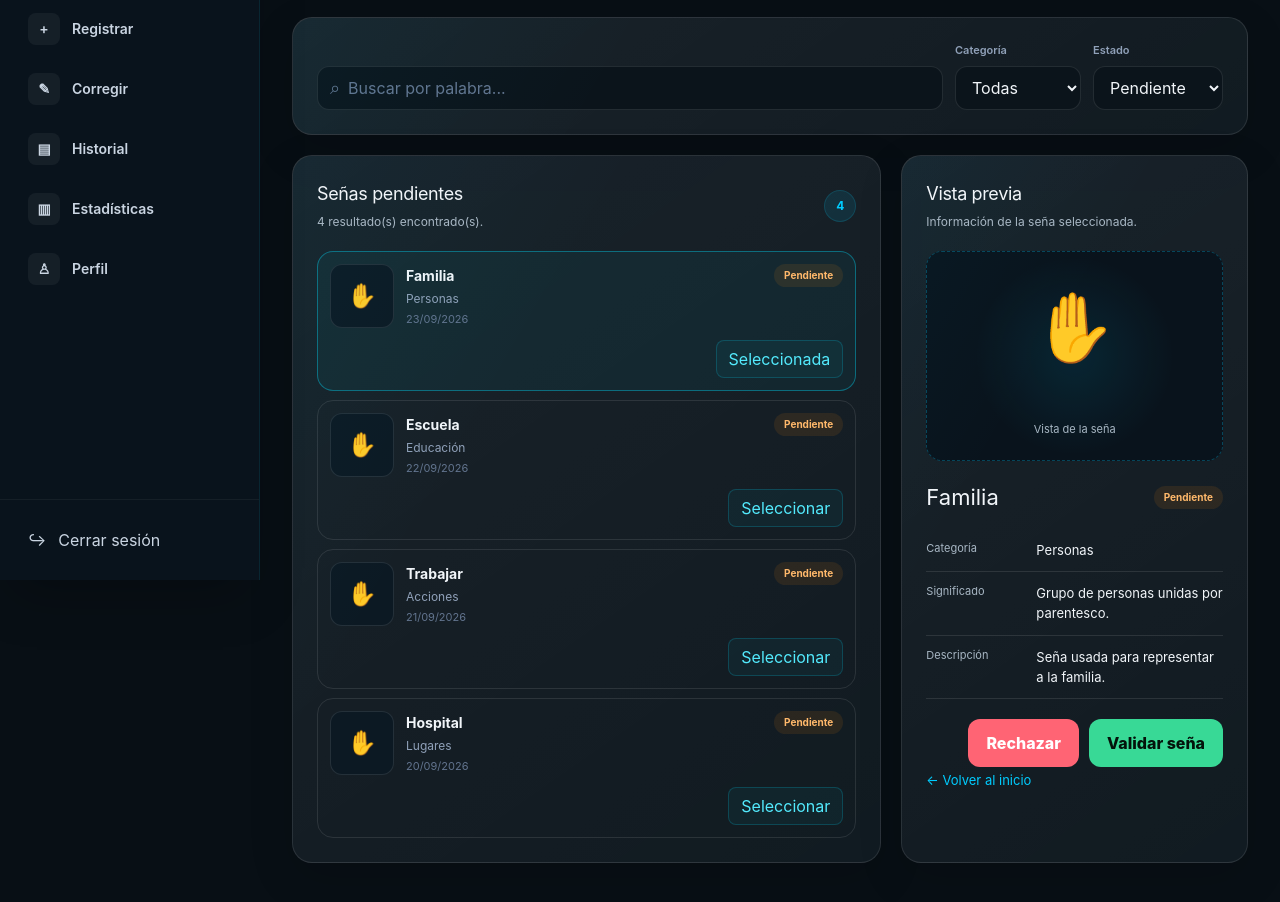
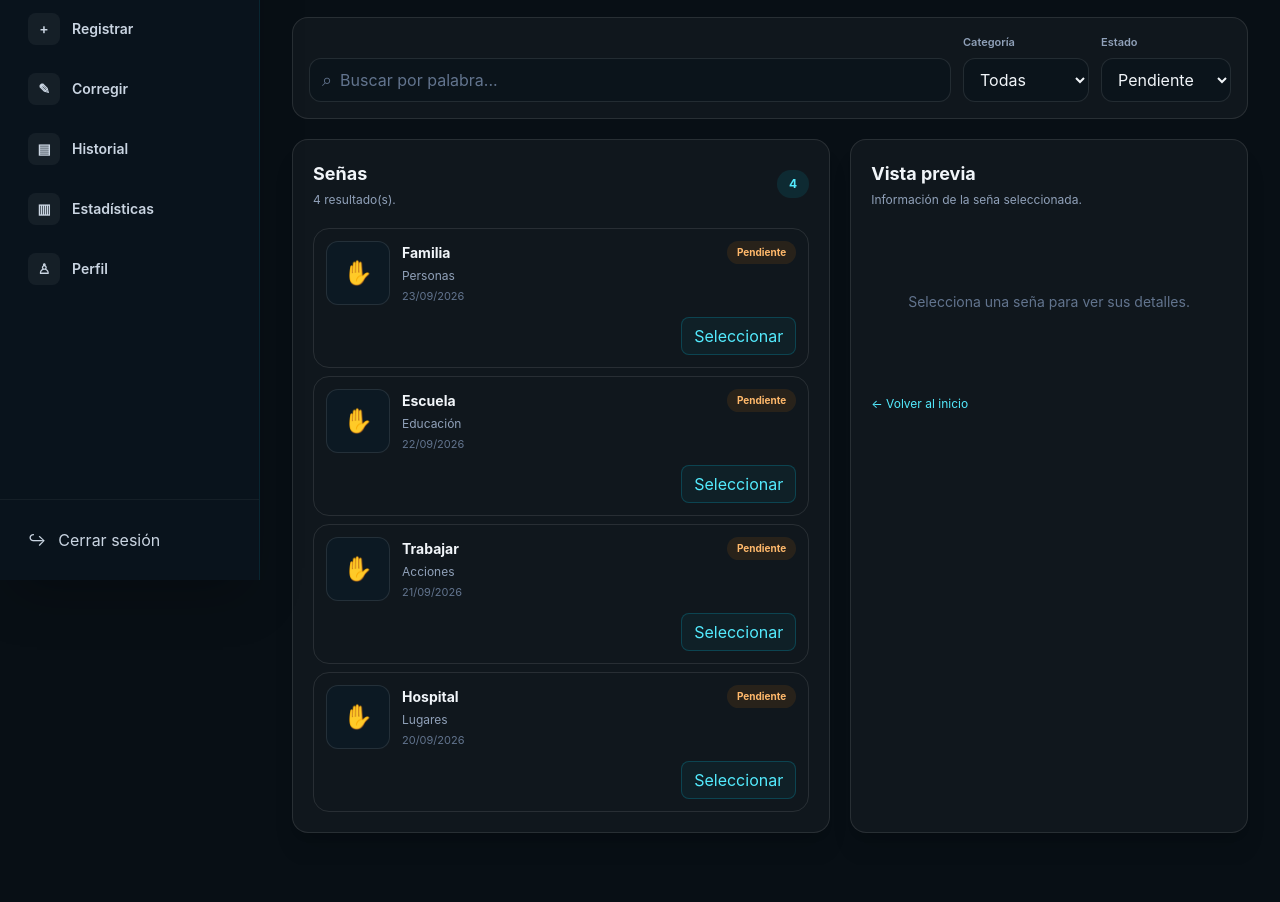
Before and after one commit to yamithmeneses122-hue/Signa-tech-App-react, a React (Vite) app: page /interprete/validar in a window 1280 px wide. Shown: the part 220-1122 px from the top of the page. After the commit the page ends 1085 px from the top, so only its background shows below. Built offline with nearby package versions, Linux system fonts and the light colour scheme.

Commit message:
refactor(interpreter): migrate dashboard and validation UI to Tailwind

```diff
--- a/src/Features/Interpreter/Componentes/ValidationContent.jsx
+++ b/src/Features/Interpreter/Componentes/ValidationContent.jsx
@@ -1,164 +1,52 @@
-import { useMemo, useState } from "react";
+import { useEffect, useMemo, useState } from "react";
 import { Link } from "react-router-dom";
 import PageHeader from "./PageHeader";
 import SearchBar from "./SearchBar";
 import Filter from "./Filter";
 import SignCard from "./SignCard";
 import StatusBadge from "./StatusBadge";
-import { categoryOptions, pendingSigns } from "../data/interpreterData";
+import { categoryOptions } from "../data/interpreterData";
+import { getSigns } from "../funcionalidades/interpreterStorage";
+import { changeSignStatus } from "../funcionalidades/interpreterActions";
+import { filterSigns } from "../funcionalidades/interpreterUtils";
 
 export default function ValidationContent() {
-  const [signs, setSigns] = useState(pendingSigns);
+  const [signs, setSigns] = useState([]);
   const [query, setQuery] = useState("");
   const [category, setCategory] = useState("Todas");
   const [status, setStatus] = useState("Pendiente");
-  const [selected, setSelected] = useState(pendingSigns[0]);
+  const [selected, setSelected] = useState(null);
 
-  const filtered = useMemo(
-    () =>
-      signs.filter(
-        (sign) =>
-          sign.word.toLowerCase().includes(query.toLowerCase()) &&
-          (category === "Todas" || sign.category === category) &&
-          (status === "Todos" || sign.status === status)
-      ),
-    [signs, query, category, status]
-  );
+  useEffect(() => { setSigns(getSigns()); }, []);
+
+  const filtered = useMemo(() => filterSigns(signs, query, category, status), [signs, query, category, status]);
 
   function updateStatus(newStatus) {
     if (!selected) return;
-
-    setSigns((current) =>
-      current.map((sign) =>
-        sign.id === selected.id ? { ...sign, status: newStatus } : sign
-      )
-    );
-
-    setSelected((current) =>
-      current ? { ...current, status: newStatus } : current
-    );
+    const updated = changeSignStatus(selected.id, newStatus);
+    if (updated) {
+      setSigns(updated);
+      setSelected(updated.find((sign) => sign.id === selected.id) || null);
+    }
   }
 
   return (
     <>
-      <PageHeader
-        title="Validar señas"
-        description="Revisa las nuevas señas y decide si deben formar parte del diccionario."
-      />
-
-      <search className="toolbar panel" aria-label="Filtros de validación">
-        <SearchBar
-          value={query}
-          onChange={setQuery}
-          placeholder="Buscar por palabra..."
-        />
-
-        <Filter
-          label="Categoría"
-          value={category}
-          onChange={setCategory}
-          options={categoryOptions}
-        />
-
-        <Filter
-          label="Estado"
-          value={status}
-          onChange={setStatus}
-          options={[
-            { value: "Pendiente", label: "Pendiente" },
-            { value: "Todos", label: "Todos" },
-            { value: "Validada", label: "Validada" },
-            { value: "Rechazada", label: "Rechazada" }
-          ]}
-        />
-      </search>
-
-      <section className="validation-layout" aria-label="Validación de señas">
-        <article className="panel sign-list-panel">
-          <header className="panel-header">
-            <section>
-              <h2>Señas pendientes</h2>
-              <p>{filtered.length} resultado(s) encontrado(s).</p>
-            </section>
-            <strong className="counter">
-              {signs.filter((sign) => sign.status === "Pendiente").length}
-            </strong>
-          </header>
-
-          <ul className="sign-list">
-            {filtered.length ? (
-              filtered.map((sign) => (
-                <li key={sign.id}>
-                  <SignCard
-                    sign={sign}
-                    selected={selected?.id === sign.id}
-                    onSelect={setSelected}
-                  />
-                </li>
-              ))
-            ) : (
-              <li>
-                <p className="empty-state">No hay señas que coincidan con los filtros.</p>
-              </li>
-            )}
-          </ul>
+      <PageHeader title="Validar señas" description="Revisa las nuevas señas y decide si deben formar parte del diccionario." />
+      <section className="mb-5 flex flex-col gap-3 rounded-2xl border border-white/10 bg-white/[0.035] p-4 lg:flex-row lg:items-end" aria-label="Filtros de validación">
+        <SearchBar value={query} onChange={setQuery} placeholder="Buscar por palabra..." />
+        <Filter label="Categoría" value={category} onChange={setCategory} options={categoryOptions} />
+        <Filter label="Estado" value={status} onChange={setStatus} options={[{value:"Pendiente",label:"Pendiente"},{value:"Todos",label:"Todos"},{value:"Validada",label:"Validada"},{value:"Rechazada",label:"Rechazada"}]} />
+      </section>
+      <section className="grid grid-cols-1 gap-5 xl:grid-cols-[1.15fr_0.85fr]" aria-label="Validación de señas">
+        <article className="rounded-2xl border border-white/10 bg-white/[0.035] p-5 shadow-xl">
+          <header className="mb-5 flex items-center justify-between"><section><h2 className="text-lg font-bold">Señas</h2><p className="mt-1 text-xs text-slate-400">{filtered.length} resultado(s).</p></section><strong className="rounded-full bg-cyan-400/10 px-3 py-1.5 text-xs text-cyan-300">{signs.filter((s) => s.status === "Pendiente").length}</strong></header>
+          <ul className="space-y-2">{filtered.map((sign) => <li key={sign.id}><SignCard sign={sign} selected={selected?.id === sign.id} onSelect={setSelected} /></li>)}{!filtered.length && <li className="py-10 text-center text-sm text-slate-500">No hay señas que coincidan con los filtros.</li>}</ul>
         </article>
-
-        <article className="panel preview-panel">
-          <header className="panel-header">
-            <section>
-              <h2>Vista previa</h2>
-              <p>Información de la seña seleccionada.</p>
-            </section>
-          </header>
-
-          {selected ? (
-            <>
-              <figure className="preview-image">
-                <span aria-hidden="true">✋</span>
-                <figcaption>Vista de la seña</figcaption>
-              </figure>
-
-              <section className="sign-details">
-                <header>
-                  <h2>{selected.word}</h2>
-                  <StatusBadge status={selected.status} />
-                </header>
-
-                <dl>
-                  <dt>Categoría</dt>
-                  <dd>{selected.category}</dd>
-                  <dt>Significado</dt>
-                  <dd>{selected.meaning}</dd>
-                  <dt>Descripción</dt>
-                  <dd>{selected.description}</dd>
-                </dl>
-              </section>
-
-              <footer className="form-actions">
-                <button
-                  className="button button-danger"
-                  type="button"
-                  onClick={() => updateStatus("Rechazada")}
-                >
-                  Rechazar
-                </button>
-                <button
-                  className="button button-success"
-                  type="button"
-                  onClick={() => updateStatus("Validada")}
-                >
-                  Validar seña
-                </button>
-              </footer>
-            </>
-          ) : (
-            <p className="empty-state">Selecciona una seña para ver sus detalles.</p>
-          )}
-
-          <Link className="back-link" to="/interprete">
-            ← Volver al inicio
-          </Link>
+        <article className="rounded-2xl border border-white/10 bg-white/[0.035] p-5 shadow-xl">
+          <header className="mb-5"><h2 className="text-lg font-bold">Vista previa</h2><p className="mt-1 text-xs text-slate-400">Información de la seña seleccionada.</p></header>
+          {selected ? <><figure className="grid min-h-52 place-items-center rounded-2xl border border-dashed border-cyan-400/20 bg-[#09131c]"><span className="text-7xl">✋</span></figure><section className="mt-5"><header className="flex items-center justify-between gap-3"><h2 className="text-xl font-bold">{selected.word}</h2><StatusBadge status={selected.status} /></header><dl className="mt-3 grid grid-cols-[110px_1fr] text-sm"><dt className="border-b border-white/10 py-3 text-slate-500">Categoría</dt><dd className="border-b border-white/10 py-3">{selected.category}</dd><dt className="border-b border-white/10 py-3 text-slate-500">Significado</dt><dd className="border-b border-white/10 py-3">{selected.meaning}</dd><dt className="py-3 text-slate-500">Descripción</dt><dd className="py-3 leading-6">{selected.description}</dd></dl></section><footer className="mt-5 flex justify-end gap-2"><button className="rounded-xl bg-rose-500 px-4 py-2.5 text-sm font-bold text-white hover:bg-rose-400" type="button" onClick={() => updateStatus("Rechazada")}>Rechazar</button><button className="rounded-xl bg-emerald-400 px-4 py-2.5 text-sm font-bold text-slate-950 hover:bg-emerald-300" type="button" onClick={() => updateStatus("Validada")}>Validar seña</button></footer></> : <p className="py-16 text-center text-sm text-slate-500">Selecciona una seña para ver sus detalles.</p>}
+          <Link className="mt-5 inline-block text-xs text-cyan-300 hover:underline" to="/interprete">← Volver al inicio</Link>
         </article>
       </section>
     </>
```
